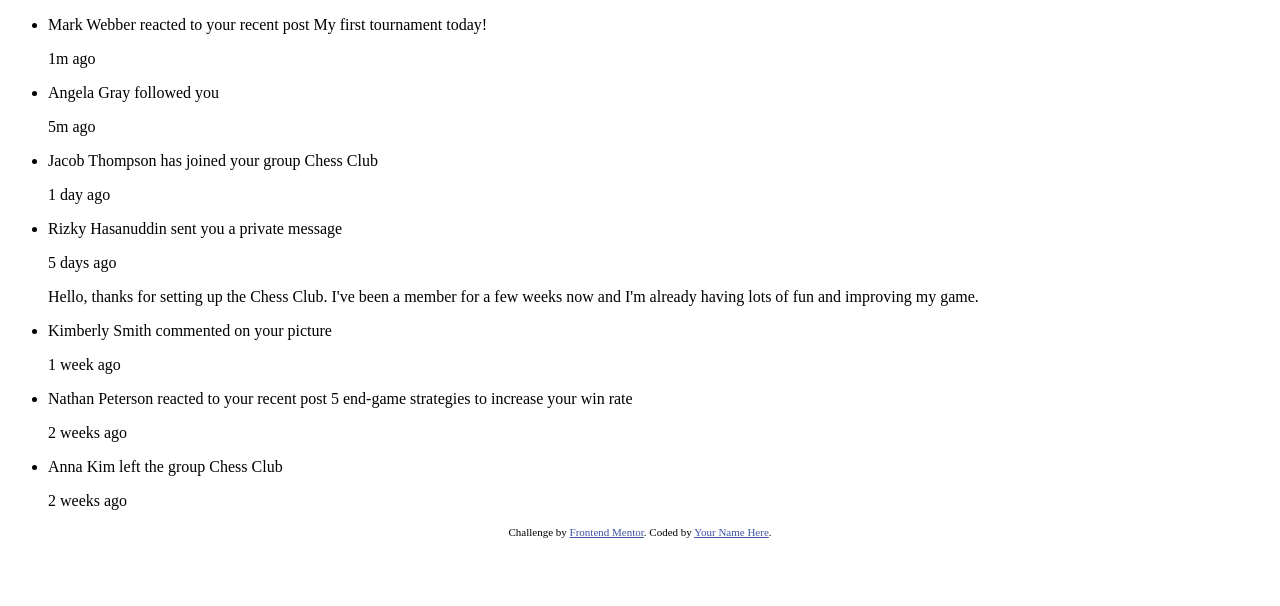
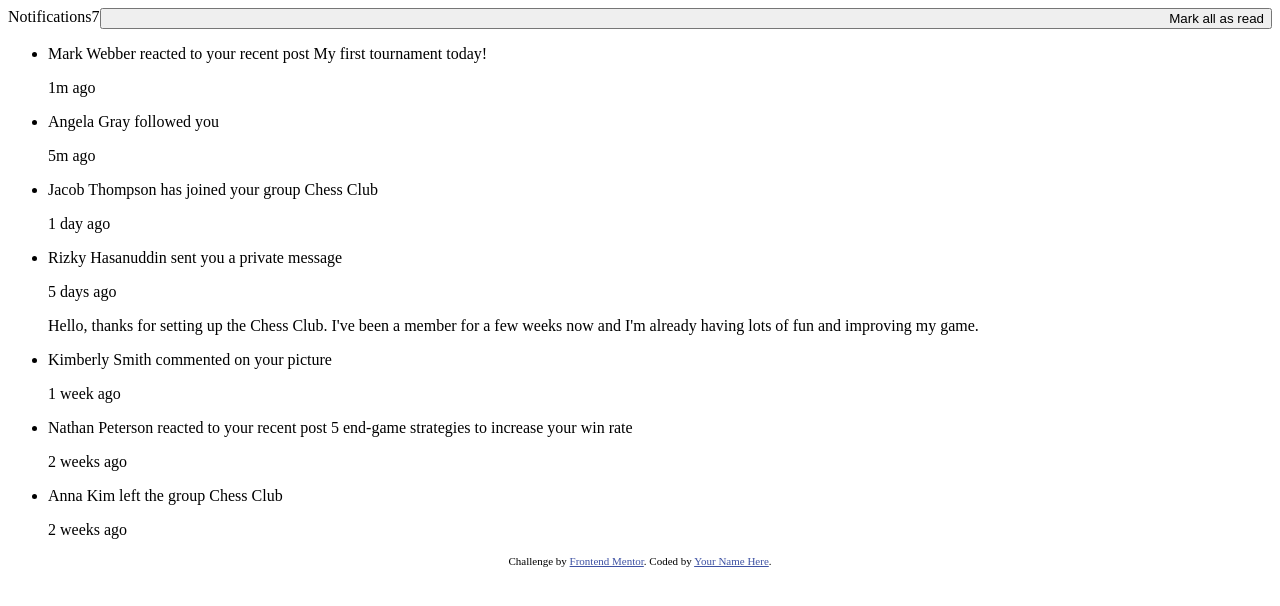
Before and after one commit to MinnieMinwoo/JS_Project, a plain HTML site: page notifications-page-main/index.html in a window 1280 px wide. Both pictures are taken after a click on the item 660 px from the left and 42 px from the top of the page. Drawn offline with Linux system fonts and the light colour scheme.

Commit message:
add all read button algorithm

```diff
--- a/notifications-page-main/index.html
+++ b/notifications-page-main/index.html
@@ -14,11 +14,17 @@
   </style>
 </head>
 <body>
+  <div id="head">
+    <span id="notify">Notifications</span>
+    <span id="num"></span>
+    <button id="allRead">Mark all as read</span>
+  </div>
   <ul></ul>
   <div class="attribution">
     Challenge by <a href="https://www.frontendmentor.io?ref=challenge" target="_blank">Frontend Mentor</a>.
     Coded by <a href="#">Your Name Here</a>.
   </div>
+  <script src="script/checkNum.js"></script>
   <script src="script/read.js"></script>
   <script src="script/import.js"></script>
 </body>
--- /dev/null
+++ b/notifications-page-main/script/checkNum.js
@@ -0,0 +1,6 @@
+function checkNum () {
+    const allList = document.querySelectorAll("li");
+    const notReadList = document.querySelectorAll(".read");
+    const numSpan = document.querySelector("#num");
+    numSpan.innerText = String(allList.length - notReadList.length);
+}
--- a/notifications-page-main/script/import.js
+++ b/notifications-page-main/script/import.js
@@ -75,3 +75,4 @@ function pushData(obj) {
 
 importData(dataArr);
 dataArr.forEach(e => { pushData(e); });
+checkNum ();
--- a/notifications-page-main/script/read.js
+++ b/notifications-page-main/script/read.js
@@ -1,4 +1,27 @@
+function addReadClass(e) {
+    if (this.classList.contains('read')) { return; };
+    this.classList.add('read');
+}
+
 function setRead(e) {
-    this.classList.add('read');
-    console.log(this);
+    addReadClass(e);
+    checkNum ();
 }
+
+function allRead() {
+    const listSet = document.querySelectorAll('li');
+    console.log(listSet);
+    for(let list of listSet){
+        addReadClass.call(list);
+    }
+    checkNum ();
+}
+
+const button = document.querySelector('#allRead');
+button.addEventListener('click', allRead);
+
+/*
+    listSet.forEach((list) => {
+        if (list.classList.contains('read') === false) { list.classList.add('read'); }
+    });
+*/
--- a/notifications-page-main/style.css
+++ b/notifications-page-main/style.css
@@ -1,3 +1,15 @@
+#head {
+    margin: 0;
+    border: 0;
+    display: flex;
+    justify-content: space-between;
+}
+
+#head #allRead {
+    flex-grow: 1;
+    text-align: right;
+}
+
 .attribution {
     font-size: 11px; text-align: center;
 }
```
